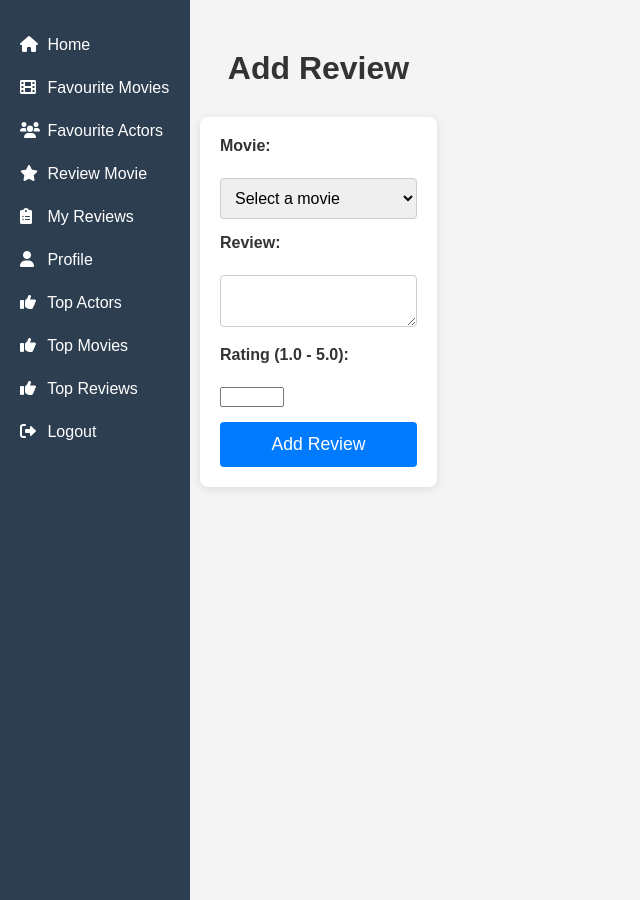
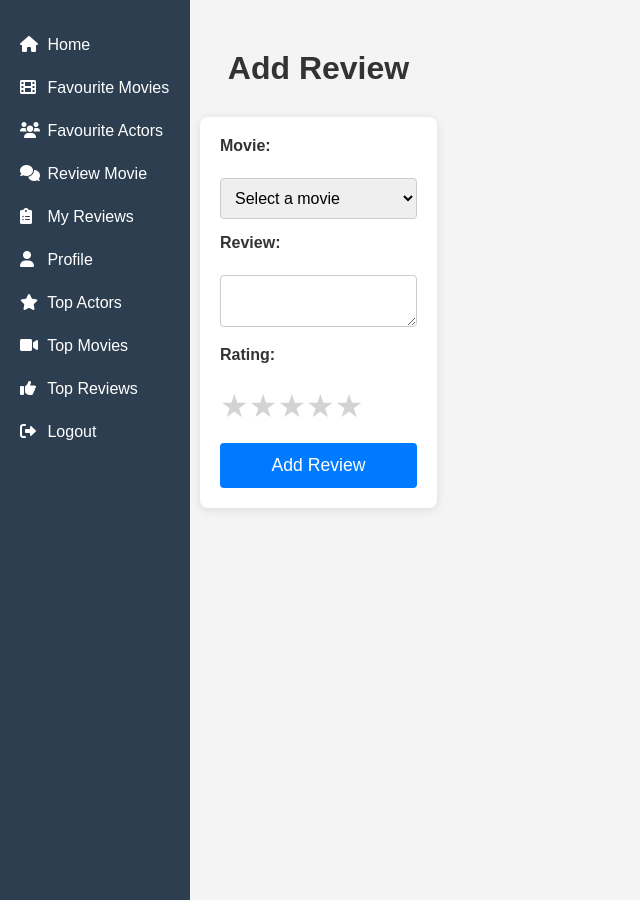
Before and after one commit to nidanurefe/MovieMinds, a Flask app: page /review/add in a window 1280 px wide. Shown: the whole page, without its empty margins (0-640 px from the left). Run offline with Flask 3, Linux system fonts and the light colour scheme; the visitor is signed in with stand-in values (Sample User, id 1); data that the repository does not hold is empty.

Commit message:
rating stars added

```diff
--- a/app.py
+++ b/app.py
@@ -513,7 +513,7 @@ def my_reviews():
             reviews.id,
             movies.title AS movie,
             reviews.review_text,
-            movies.cover_image AS cover_image  -- Poster resmini alıyoruz
+            movies.cover_image AS cover_image
         FROM reviews
         JOIN movies ON reviews.movie_id = movies.id
         WHERE reviews.user_id = %s
--- a/app/templates/add-review.html
+++ b/app/templates/add-review.html
@@ -5,6 +5,20 @@
     <meta name="viewport" content="width=device-width, initial-scale=1.0">
     <title>Add Review</title>
     <link rel="stylesheet" href="/static/add-review.css">
+    <style>
+        .stars {
+            display: flex;
+            flex-direction: row;
+            font-size: 2rem;
+            cursor: pointer;
+        }
+        .star {
+            color: lightgray;
+        }
+        .star.selected {
+            color: gold;
+        }
+    </style>
 </head>
 <body>
     {% extends 'base.html' %}
@@ -28,11 +42,41 @@
         <label>Review:</label><br>
         <textarea name="review" required></textarea><br>
 
-        <label>Rating (1.0 - 5.0):</label><br>
-        <input style = "margin-bottom: 15px; padding-top: 0px;" type="number" name="rating" step="0.1" min="1.0" max="5.0" required><br>
+        <label>Rating:</label><br>
+        <div class="stars" id="star-container">
+            <span class="star" data-value="1">&#9733;</span>
+            <span class="star" data-value="2">&#9733;</span>
+            <span class="star" data-value="3">&#9733;</span>
+            <span class="star" data-value="4">&#9733;</span>
+            <span class="star" data-value="5">&#9733;</span>
+        </div>
+        <input type="hidden" name="rating" id="rating" required>
+        <br>
 
         <button type="submit">Add Review</button>
     </form>
+
+    <script>
+        document.addEventListener('DOMContentLoaded', () => {
+            const stars = document.querySelectorAll('.star');
+            const ratingInput = document.getElementById('rating');
+
+            stars.forEach(star => {
+                star.addEventListener('click', () => {
+                    const value = star.getAttribute('data-value');
+                    ratingInput.value = value;
+
+                    // Highlight the selected stars
+                    stars.forEach(s => {
+                        s.classList.remove('selected');
+                        if (s.getAttribute('data-value') <= value) {
+                            s.classList.add('selected');
+                        }
+                    });
+                });
+            });
+        });
+    </script>
     {% endblock %}
 </body>
 </html>
--- a/app/templates/base.html
+++ b/app/templates/base.html
@@ -16,17 +16,15 @@
                 <li><a href="/"><i class="fas fa-home"></i> Home</a></li>
                 <li><a href="/fav-movies"><i class="fas fa-film"></i> Favourite Movies</a></li>
                 <li><a href="/fav-actors"><i class="fas fa-users"></i> Favourite Actors</a></li>
-                <li><a href="/review/add"><i class="fas fa-star"></i> Review Movie</a></li>
+                <li><a href="/review/add"><i class="fas fa-comments"></i> Review Movie</a></li>
                 <li><a href="/reviews/my-reviews"><i class="fas fa-clipboard-list"></i> My Reviews</a></li>
                 <li><a href="/profile"><i class="fas fa-user"></i> Profile</a></li>
-                <li><a href="/top-actors"><i class="fas fa-thumbs-up"></i> Top Actors</a></li>
-                <li><a href="/top-movies"><i class="fas fa-thumbs-up"></i> Top Movies</a></li>
+                <li><a href="/top-actors"><i class="fas fa-star"></i> Top Actors</a></li>
+                <li><a href="/top-movies"><i class="fas fa-video-camera"></i> Top Movies</a></li>
                 <li><a href="/reviews/all"><i class="fas fa-thumbs-up"></i> Top Reviews</a></li>
                 <li><a href="/logout"><i class="fas fa-sign-out-alt"></i> Logout</a></li>
             </ul>
         </div>
-
-
 
 
         <!-- Content Area -->
--- a/app/templates/favourite-movies.html
+++ b/app/templates/favourite-movies.html
@@ -25,7 +25,7 @@
                     {% if movie.cover_image %}
                         <img src="{{ movie.cover_image }}" alt="Cover Image for {{ movie.title }}" width="200">
                     {% endif %}
-                    <button class="remove-fav-button" data-movie-id="{{ movie.id }}">Remove from Favourites</button>
+                    <button class="remove-favorite-btn" data-movie-id="{{ movie.id }}">Remove from Favourites</button>
                 </div>
             {% endfor %}
         {% else %}
--- a/app/templates/index.html
+++ b/app/templates/index.html
@@ -51,12 +51,10 @@
         </div>
         <script>
             document.addEventListener("DOMContentLoaded", function () {
-         console.log("JavaScript is loaded"); // Eklendi
          const favButtons = document.querySelectorAll(".fav-button");
 
          favButtons.forEach(button => {
              button.addEventListener("click", function () {
-                 console.log("Button clicked"); // Eklendi
                  const movieId = this.getAttribute("data-movie-id");
 
                  fetch("/add_favourite", {
@@ -68,7 +66,6 @@
                  })
                  .then(response => response.json())
                  .then(data => {
-                     console.log(data); // Eklendi
                      if (data.error) {
                          alert(data.error);
                      } else {
```
Also changed, not shown: app/static/add-review.css (+0 -9 lines), app/static/main.css (+23 -4 lines), app/templates/edit-review.html (+59 -0 lines).
